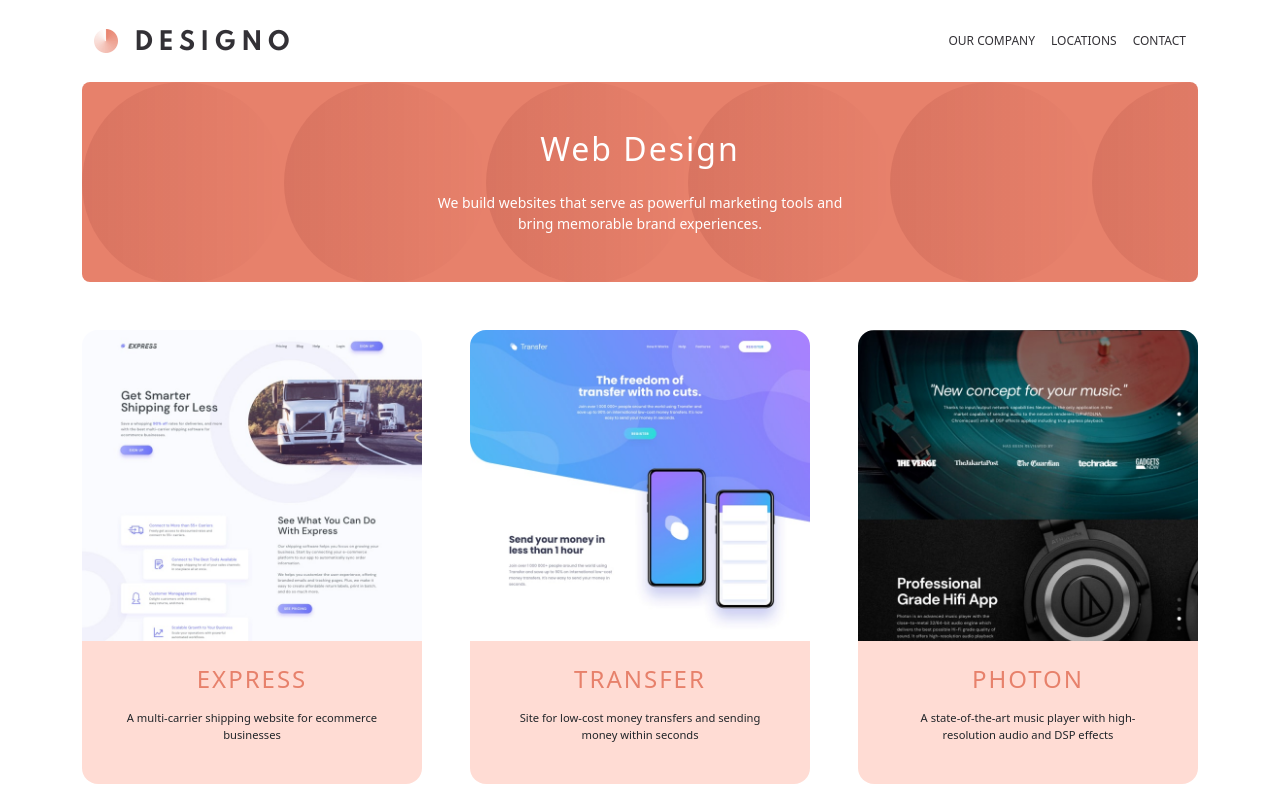
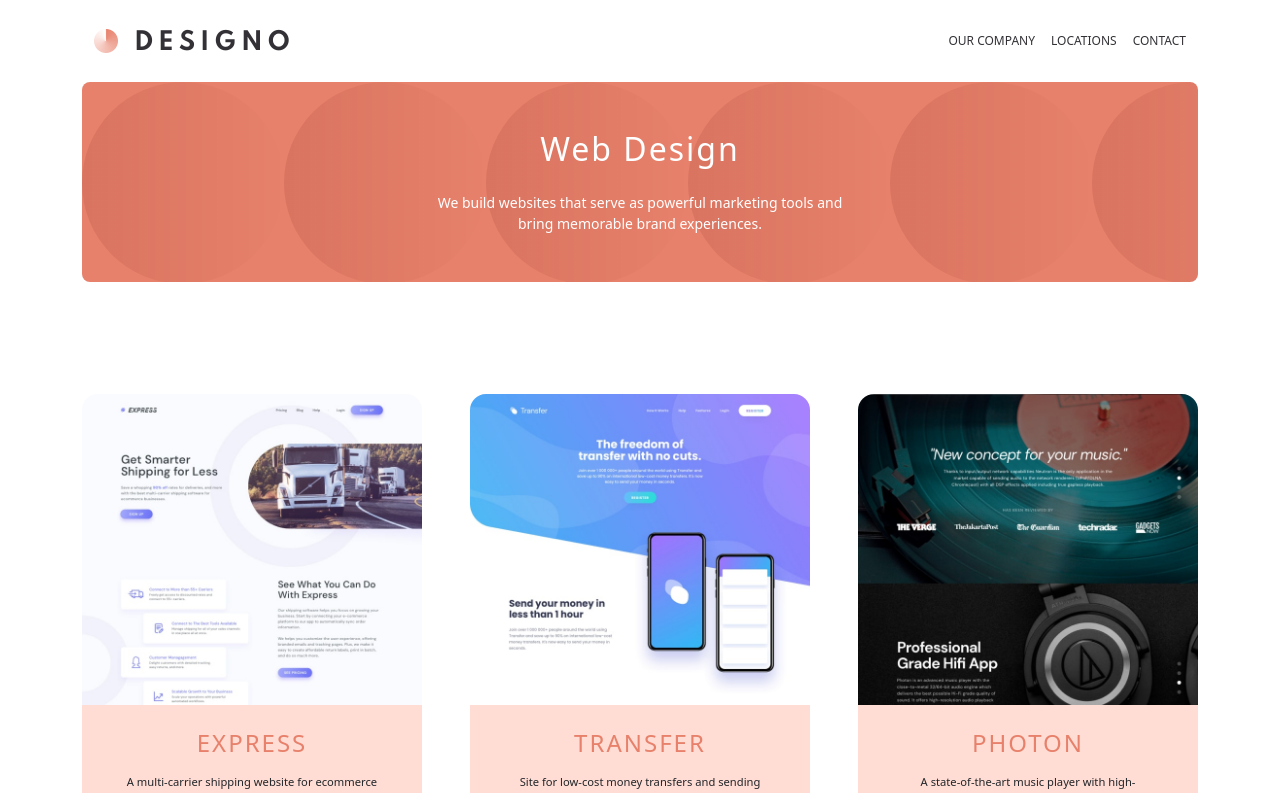
Before and after one commit to ShaimaaAKamal/designo, a React (Create React App) app: page /web in a window 1280 px wide. Shown: the top 793 px of the page. Built offline with nearby package versions, Linux system fonts and the light colour scheme.

Commit message:
adjust spacing

```diff
--- a/src/Components/DesignCards/DesignCards.jsx
+++ b/src/Components/DesignCards/DesignCards.jsx
@@ -3,7 +3,7 @@ import DesignCard from '../DesignCard/DesignCard';
 
 export default function DesignCards({images,titles,messages}) {
   return (
-    <div className='row py-5 g-5'>
+    <div className='row py-5 g-5 my-3'>
         {
             titles.map((title,index)=> <DesignCard image={images[index]} title={title} message={messages[index]}/>)
         }
```
